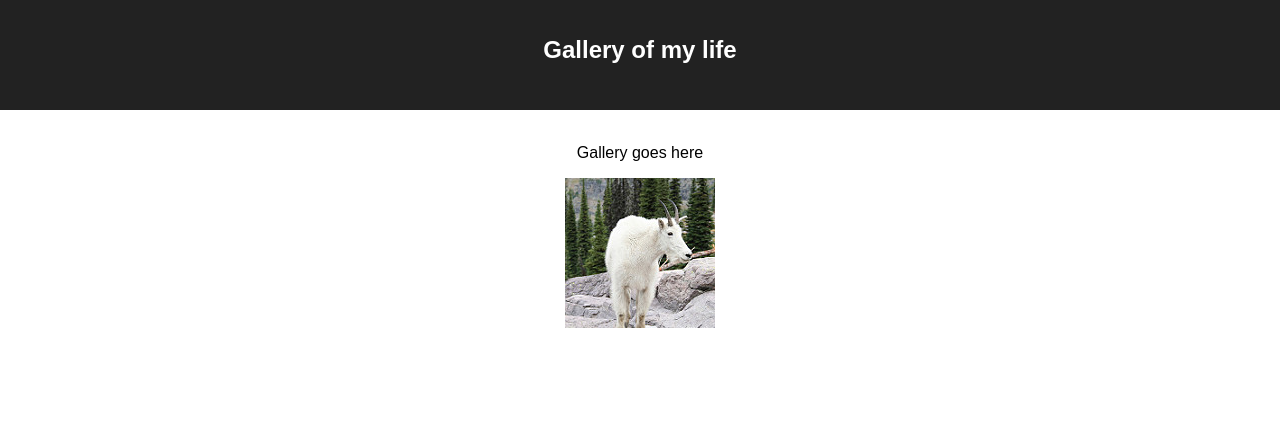
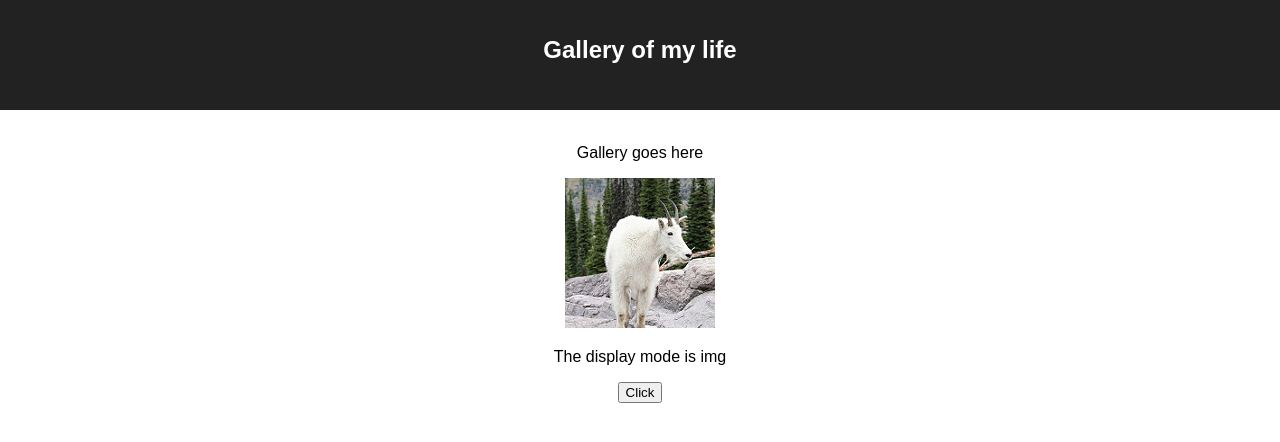
Before and after one commit to cchelton/react-gallery, a React (Create React App) app: page / in a window 1280 px wide. Shown: the top 442 px of the page. Built offline with nearby package versions, Linux system fonts and the light colour scheme.

Commit message:
adds gallery item with toggling display mode

```diff
--- a/src/components/App/App.js
+++ b/src/components/App/App.js
@@ -1,5 +1,6 @@
-import React, { Component } from 'react';
-import './App.css';
+import React, { Component } from "react";
+import "./App.css";
+import GalleryItem from "../GalleryItem/GalleryItem";
 
 class App extends Component {
   render() {
@@ -8,9 +9,10 @@ class App extends Component {
         <header className="App-header">
           <h1 className="App-title">Gallery of my life</h1>
         </header>
-        <br/>
+        <br />
         <p>Gallery goes here</p>
-        <img src="images/goat_small.jpg"/>
+        <img src="images/goat_small.jpg" />
+        <GalleryItem />
       </div>
     );
   }
--- a/src/components/GalleryItem/GalleryItem.js
+++ b/src/components/GalleryItem/GalleryItem.js
@@ -0,0 +1,23 @@
+import React, { useState } from "react";
+
+function GalleryComponent(props) {
+  const [displayMode, setDisplayMode] = useState("img");
+
+  const toggleDisplayMode = () => {
+    // switch display mode between image and description
+    if (displayMode === "img") {
+      setDisplayMode("desc");
+    } else {
+      setDisplayMode("img");
+    }
+  };
+
+  return (
+    <div>
+      <p>The display mode is {displayMode}</p>
+      <button onClick={toggleDisplayMode}>Click</button>
+    </div>
+  );
+}
+
+export default GalleryComponent;
```
